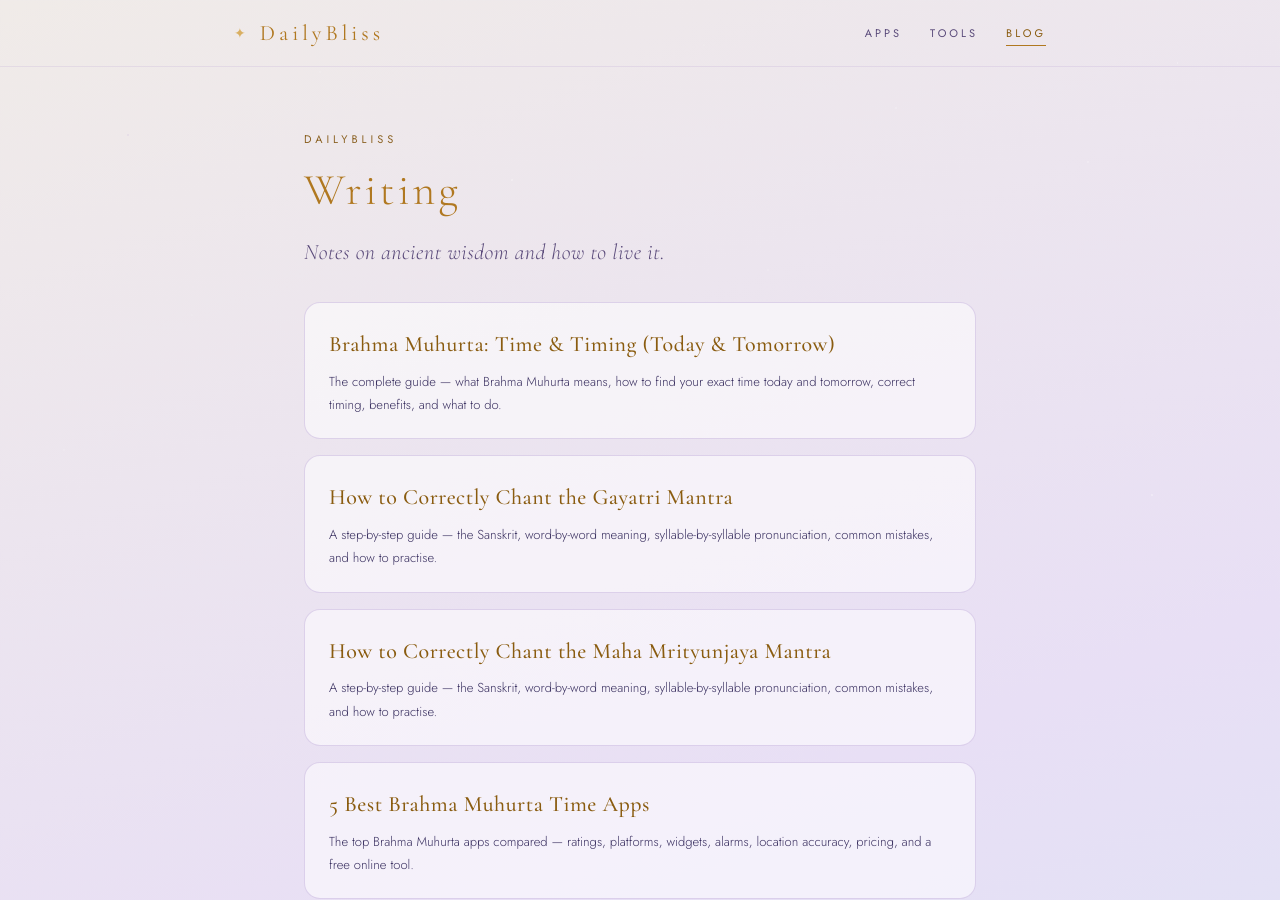
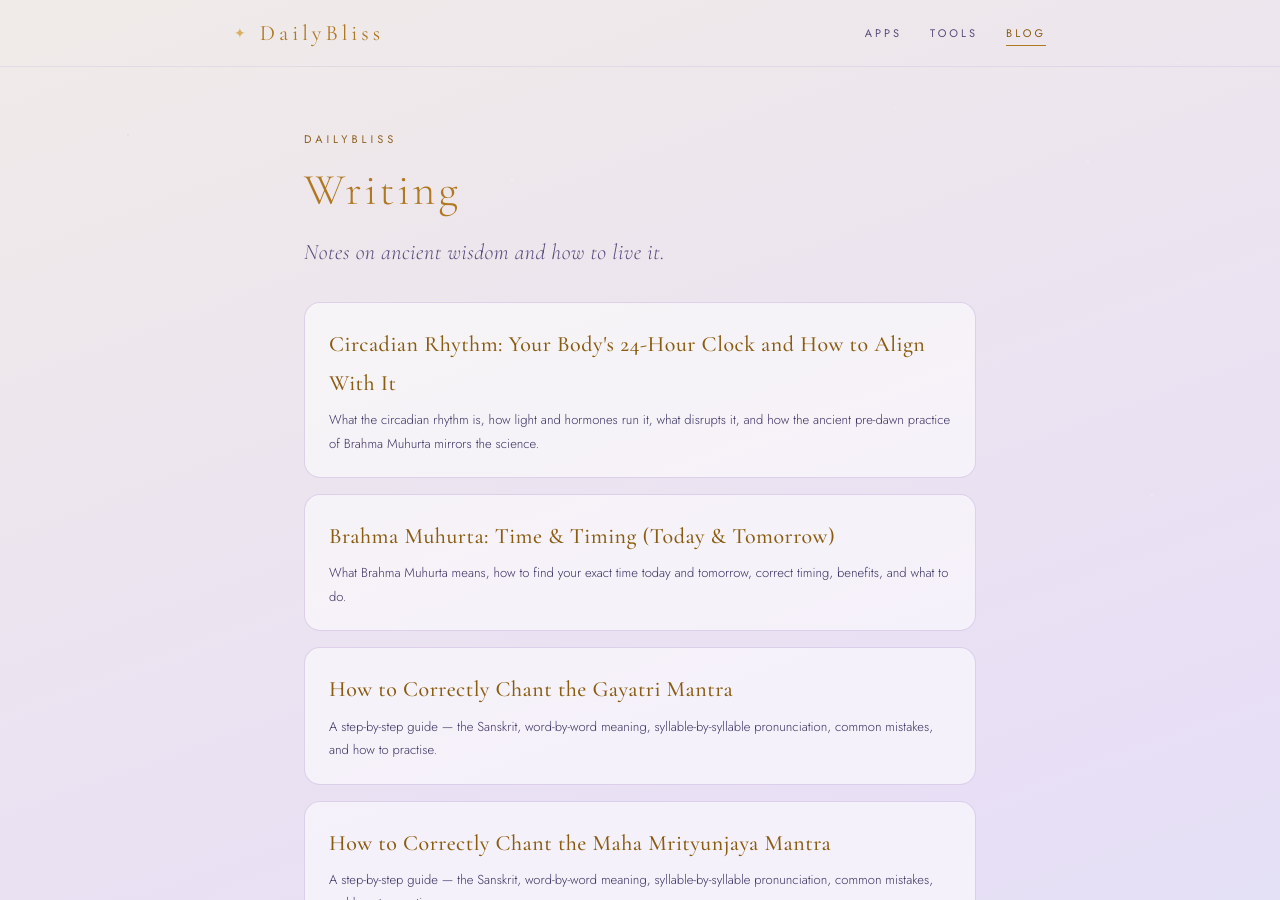
Before and after one commit to dailybliss/dailybliss.github.io, a Jekyll site: the page built from blog/index.html, in a window 1280 px wide and 900 px high. Built offline with Jekyll 4.4.1, drawn with Linux system fonts in a browser that asks for light colours.

Commit message:
Update index.html

```diff
--- a/blog/index.html
+++ b/blog/index.html
@@ -13,9 +13,15 @@ description: Notes on spiritual practice, ancient wisdom, and modern living.
 
   <ul class="post-list">
     <li>
+      <a href="{{ '/blog/circadian-rhythm-and-brahma-muhurta/' | relative_url }}">
+        <h3>Circadian Rhythm: Your Body's 24-Hour Clock and How to Align With It</h3>
+        <p>What the circadian rhythm is, how light and hormones run it, what disrupts it, and how the ancient pre-dawn practice of Brahma Muhurta mirrors the science.</p>
+      </a>
+    </li>
+    <li>
       <a href="{{ '/blog/brahma-muhurta-time-timing-today-tomorrow/' | relative_url }}">
         <h3>Brahma Muhurta: Time &amp; Timing (Today &amp; Tomorrow)</h3>
-        <p>The complete guide — what Brahma Muhurta means, how to find your exact time today and tomorrow, correct timing, benefits, and what to do.</p>
+        <p>What Brahma Muhurta means, how to find your exact time today and tomorrow, correct timing, benefits, and what to do.</p>
       </a>
     </li>
     <li>
```
